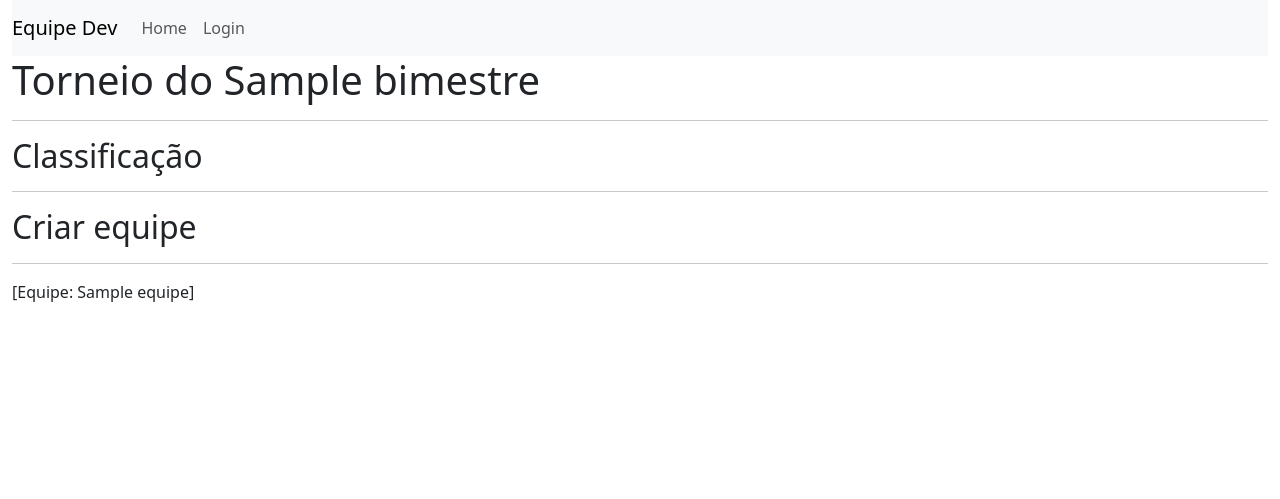
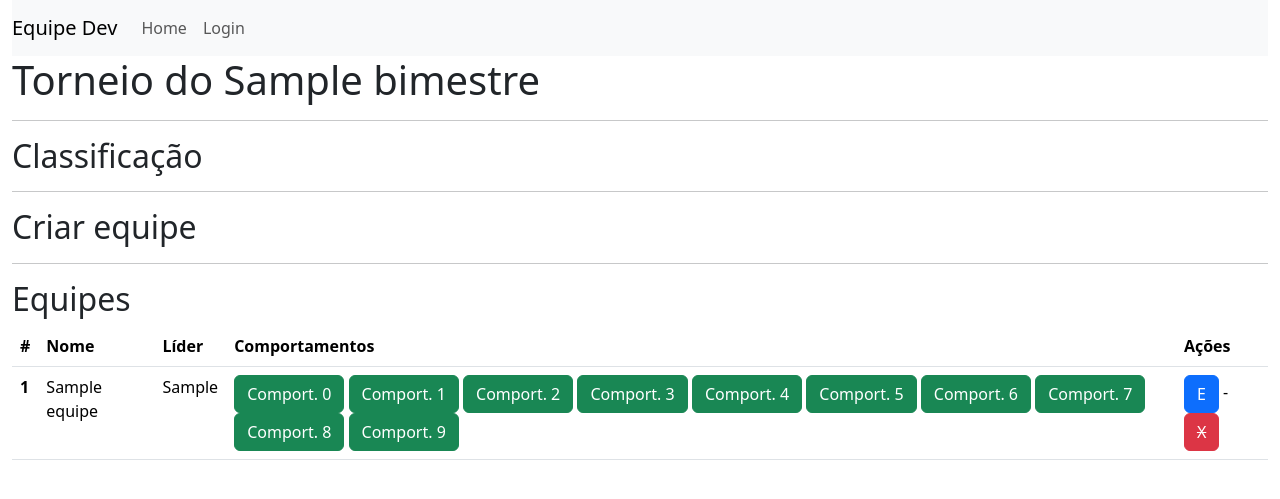
Before and after one commit to kizumba/escolaativa, a Flask app: page /disputas/1 in a window 1280 px wide. Shown: the top 499 px of the page. Run offline with Flask 3, Linux system fonts and the light colour scheme; tables that the repository leaves empty hold one stand-in row (values such as "Sample post").

Commit message:
Criado layout da página de torneio

```diff
--- a/app.py
+++ b/app.py
@@ -171,9 +171,6 @@ def disputas(id):
     torneio = Torneio.query.get(id)
 
     equipes = torneio.disputa_equipes
-    for e in equipes:
-        print(e.nome)
-        print(e.lider)
 
     return render_template('disputas.html', torneio=torneio, equipes=equipes)
 
--- a/templates/disputas.html
+++ b/templates/disputas.html
@@ -8,5 +8,35 @@
 <hr>
 <h2>Criar equipe</h2>
 <hr>
-{{equipes}}
+<h2>Equipes</h2>
+<table class="table">
+    <thead>
+        <tr>
+            <th scope="col">#</th>
+            <th scope="col">Nome</th>
+            <th scope="col">Líder</th>
+            <th scope="col">Comportamentos</th>
+            <th scope="col">Ações</th>
+        </tr>
+    </thead>
+    <tbody>
+        {% for t in equipes %}
+        <tr>
+            <th scope="row">{{t.id}}</th>
+            <td>{{t.nome}}</td>
+            <td>{{t.lider}}</td>
+            <td>
+                {% for i in range(10) %}
+                <a href="" class="btn btn-success">Comport. {{i}}</a>
+                {% endfor %}
+            </td>
+            <td>
+                <a href="#" class="btn btn-primary">E</a> -
+                <a href="#" class="btn btn-danger"><del>X</del></a>
+            </td>
+        </tr>
+        {% endfor %}
+    </tbody>
+</table>
+
 {% endblock %}
```
